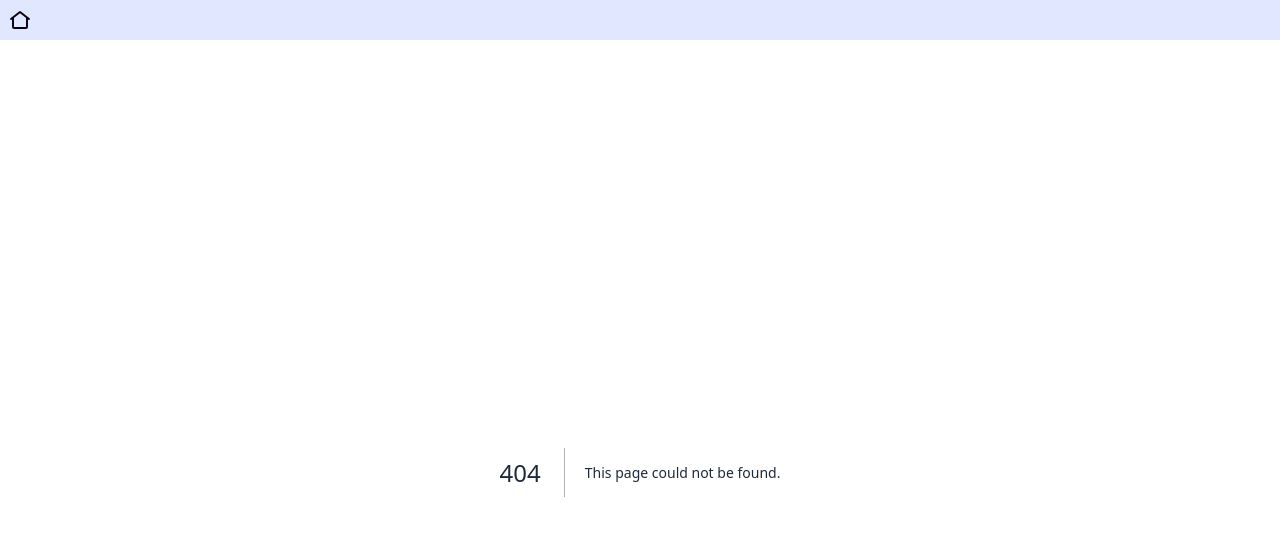
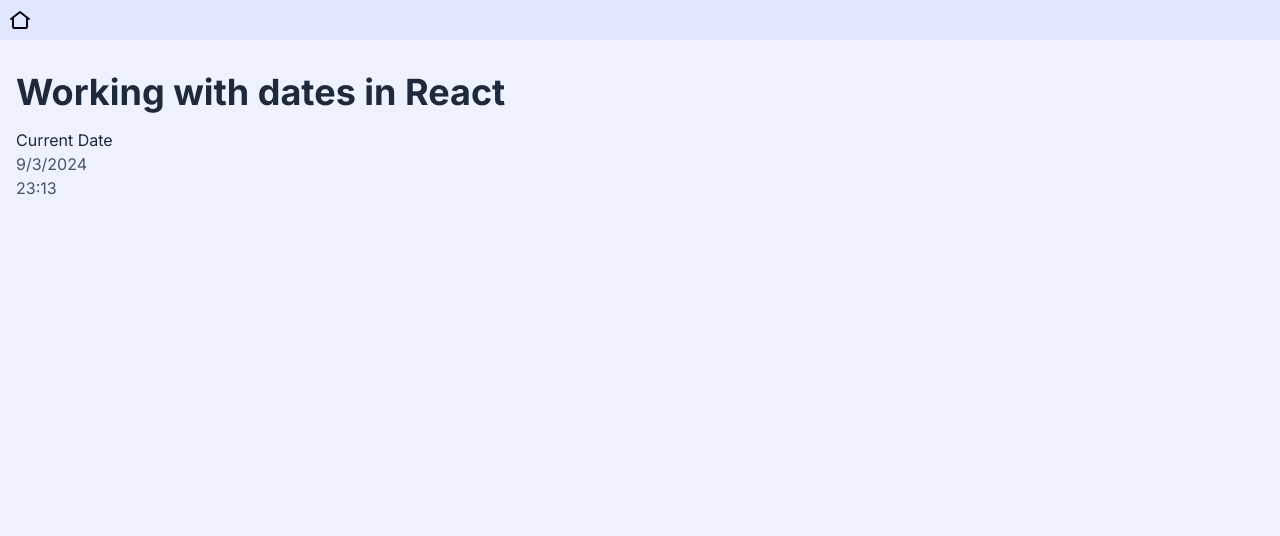
Before and after one commit to emanuelefavero/frontend-problems, a Next.js app in the folder react/: page /date in a window 1280 px wide. Before the commit this address had no page. Shown: the top 536 px of the page. Built offline with nearby package versions, Linux system fonts and the light colour scheme.

Commit message:
add /date

```diff
--- /dev/null
+++ b/react/app/date/page.tsx
@@ -0,0 +1,30 @@
+'use client'
+
+import { useState, useEffect } from 'react'
+
+export default function Page() {
+  const [currentDate, setCurrentDate] = useState(new Date())
+
+  useEffect(() => {
+    const timer = setInterval(() => {
+      setCurrentDate(new Date())
+    }, 1000)
+
+    return () => clearInterval(timer)
+  }, [])
+
+  return (
+    <>
+      <h1>Working with dates in React</h1>
+
+      <h2>Current Date</h2>
+      <p>
+        {currentDate.getDate()}/{currentDate.getMonth() + 1}/
+        {currentDate.getFullYear()}
+      </p>
+      <p>
+        {currentDate.getHours()}:{currentDate.getMinutes()}
+      </p>
+    </>
+  )
+}
--- a/react/app/page.tsx
+++ b/react/app/page.tsx
@@ -27,6 +27,9 @@ export default function Home() {
         <li>
           <Link href='/props-spread-operator'>Props Spread Operator</Link>
         </li>
+        <li>
+          <Link href='/date'>Date</Link>
+        </li>
       </ul>
     </>
   )
```
